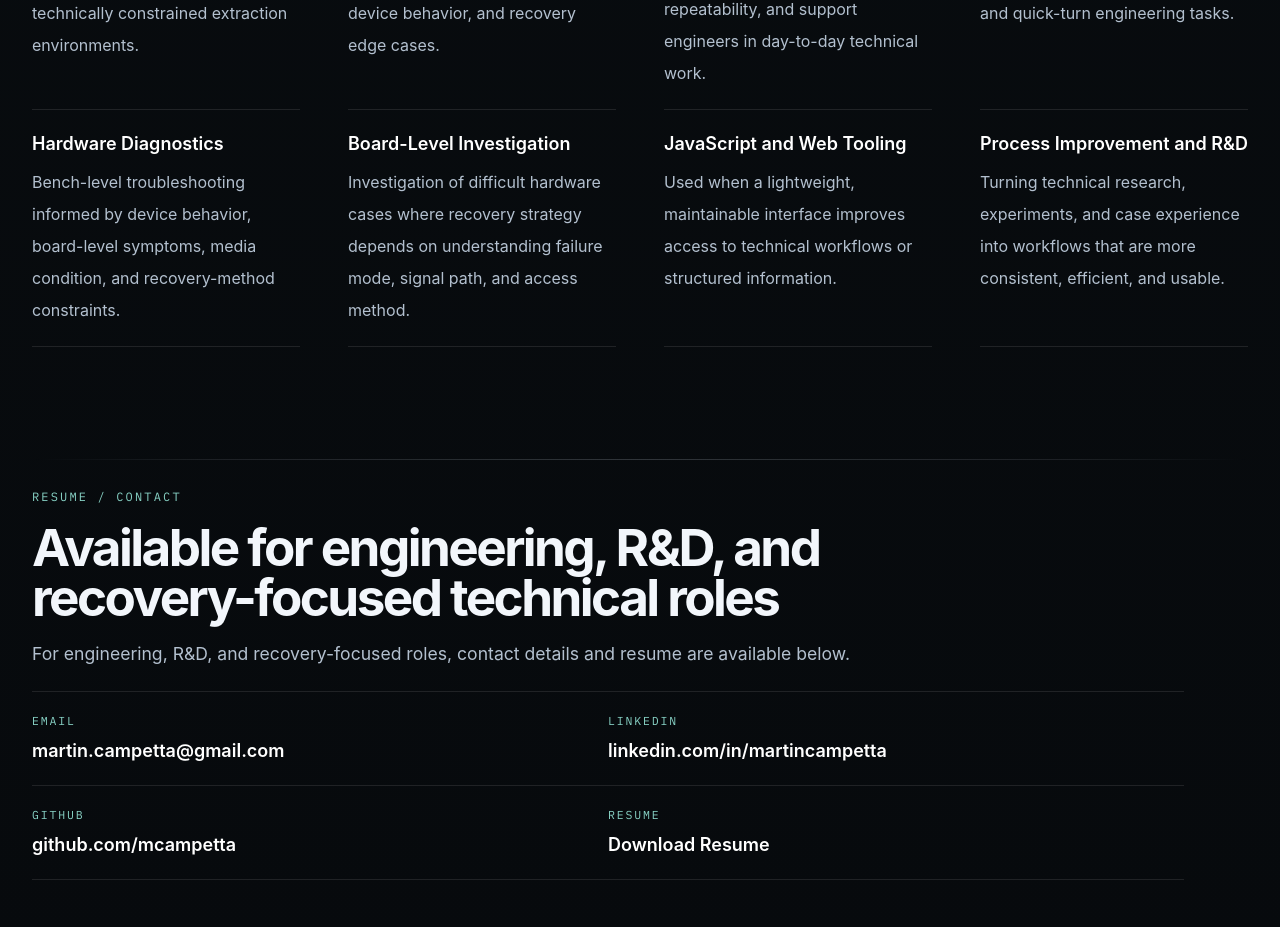
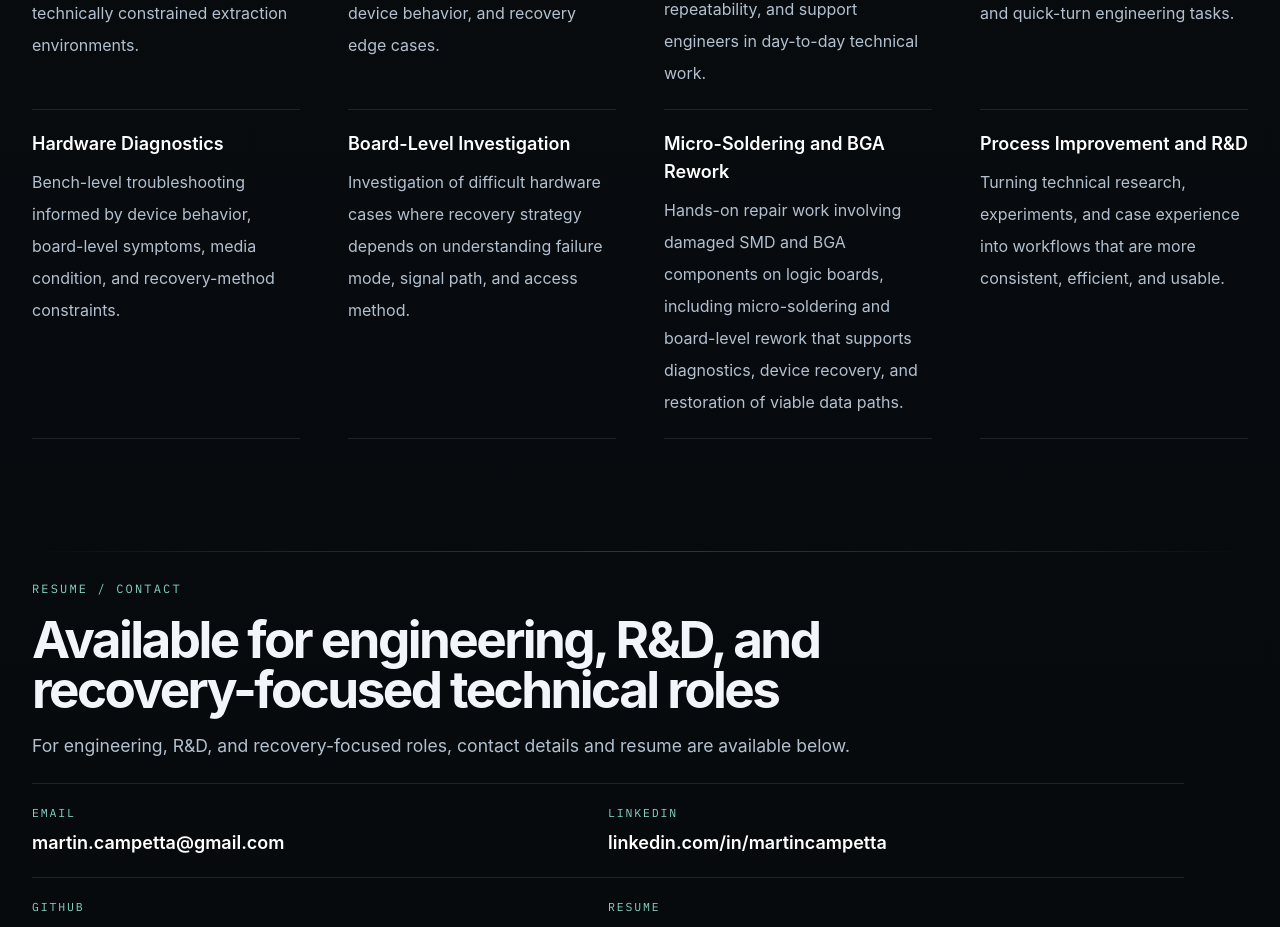
Before and after one commit to mcampetta/portfolio-site, a Next.js app: page / in a window 1280 px wide. Shown: the part 6550-7477 px from the top of the page. Built offline with nearby package versions, Linux system fonts and the light colour scheme.

Commit message:
Update technical focus for board repair work

```diff
--- a/data/site.ts
+++ b/data/site.ts
@@ -356,8 +356,8 @@ export const siteContent = {
       copy: "Investigation of difficult hardware cases where recovery strategy depends on understanding failure mode, signal path, and access method.",
     },
     {
-      title: "JavaScript and Web Tooling",
-      copy: "Used when a lightweight, maintainable interface improves access to technical workflows or structured information.",
+      title: "Micro-Soldering and BGA Rework",
+      copy: "Hands-on repair work involving damaged SMD and BGA components on logic boards, including micro-soldering and board-level rework that supports diagnostics, device recovery, and restoration of viable data paths.",
     },
     {
       title: "Process Improvement and R&D",
```
